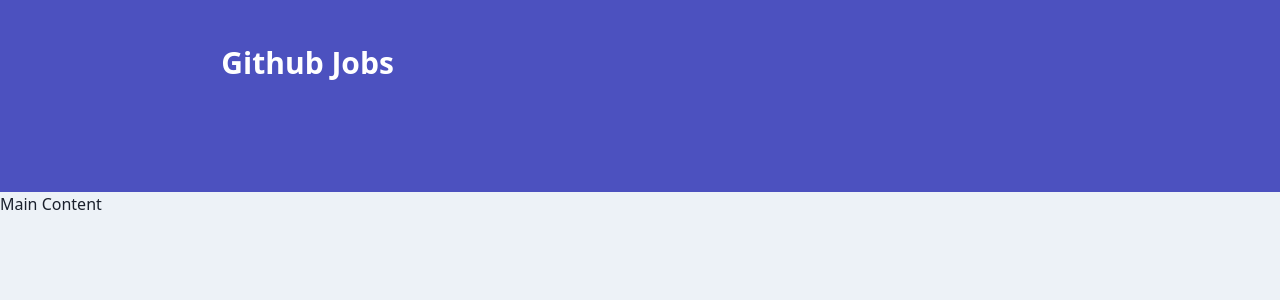
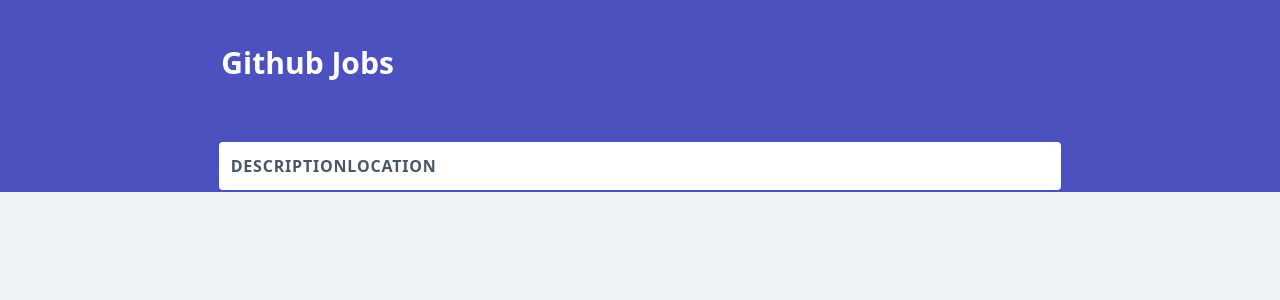
Before and after one commit to AhmedElaguab/github-jobs, a React (Create React App) app: page / in a window 1280 px wide. Shown: the top 300 px of the page. Built offline with nearby package versions, Linux system fonts and the light colour scheme.

Commit message:
Add label component

```diff
--- a/src/components/Content.tsx
+++ b/src/components/Content.tsx
@@ -1,7 +1,12 @@
 import React from 'react'
+import SearchJobs from '../features/searchJobs/SearchJobs'
 
 const Content: React.FC = () => {
-  return <div>Main Content</div>
+  return (
+    <main>
+      <SearchJobs />
+    </main>
+  )
 }
 
 export default Content
--- /dev/null
+++ b/src/features/searchJobs/SearchJobs.tsx
@@ -0,0 +1,20 @@
+import React from 'react'
+import Container from '../../utils/container/Container'
+import Label from '../../utils/label/Label'
+
+const SearchJobs: React.FC = () => {
+  return (
+    <div className="px-2">
+      <Container>
+        <div className="relative">
+          <div className="p-3 absolute top-50- w-full inset-x-0 bg-white rounded shadow-sm">
+            <Label label="Description" />
+            <Label label="Location" />
+          </div>
+        </div>
+      </Container>
+    </div>
+  )
+}
+
+export default SearchJobs
--- /dev/null
+++ b/src/utils/label/Label.tsx
@@ -0,0 +1,15 @@
+import React from 'react'
+
+interface Props {
+  label: string
+}
+
+const Label: React.FC<Props> = ({ label }) => {
+  return (
+    <label className="text-md uppercase tracking-wider font-semibold text-gray-700">
+      {label}
+    </label>
+  )
+}
+
+export default Label
--- a/tailwind.config.js
+++ b/tailwind.config.js
@@ -9,7 +9,11 @@
     ],
   },
   theme: {
-    extend: {},
+    extend: {
+      inset: {
+        '50-': '-50px',
+      },
+    },
   },
   variants: {},
   plugins: [],
```
Also changed, not shown: 1 other file (tests, documents, lock files or other folders).
